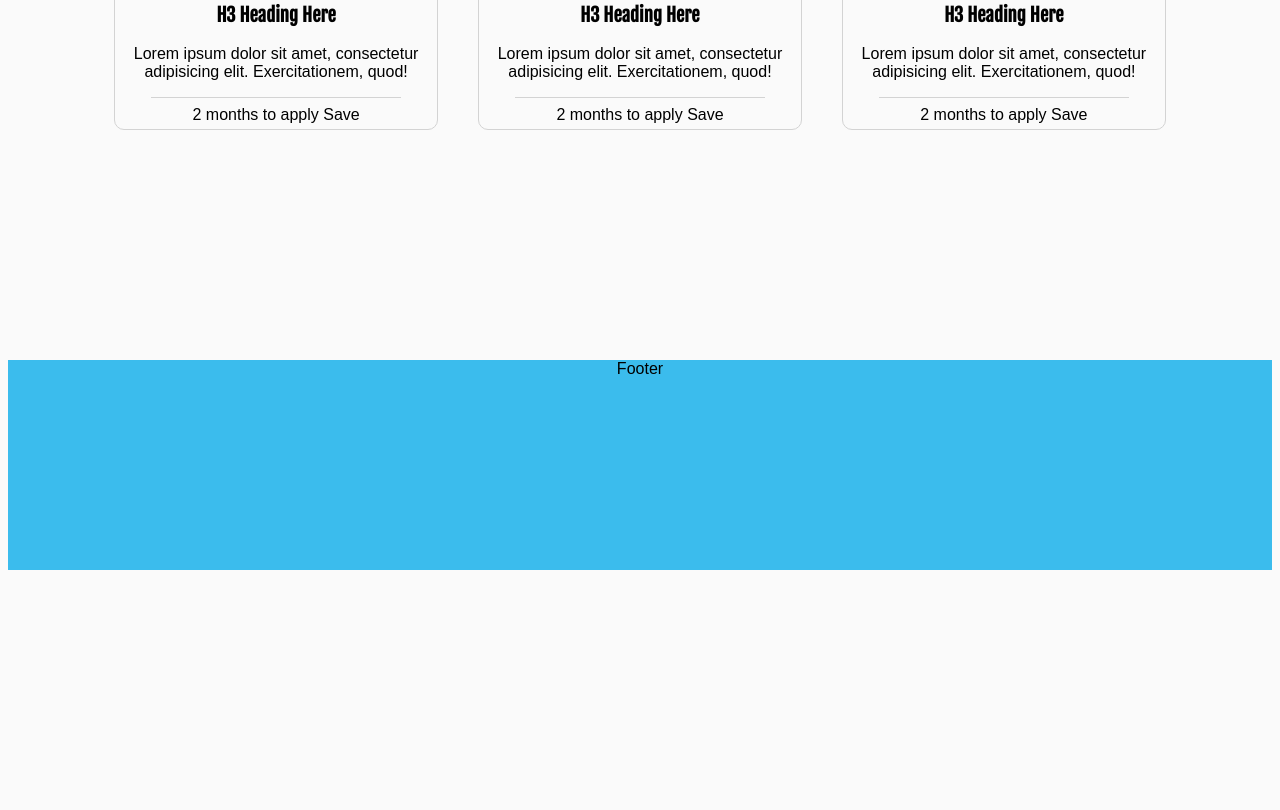
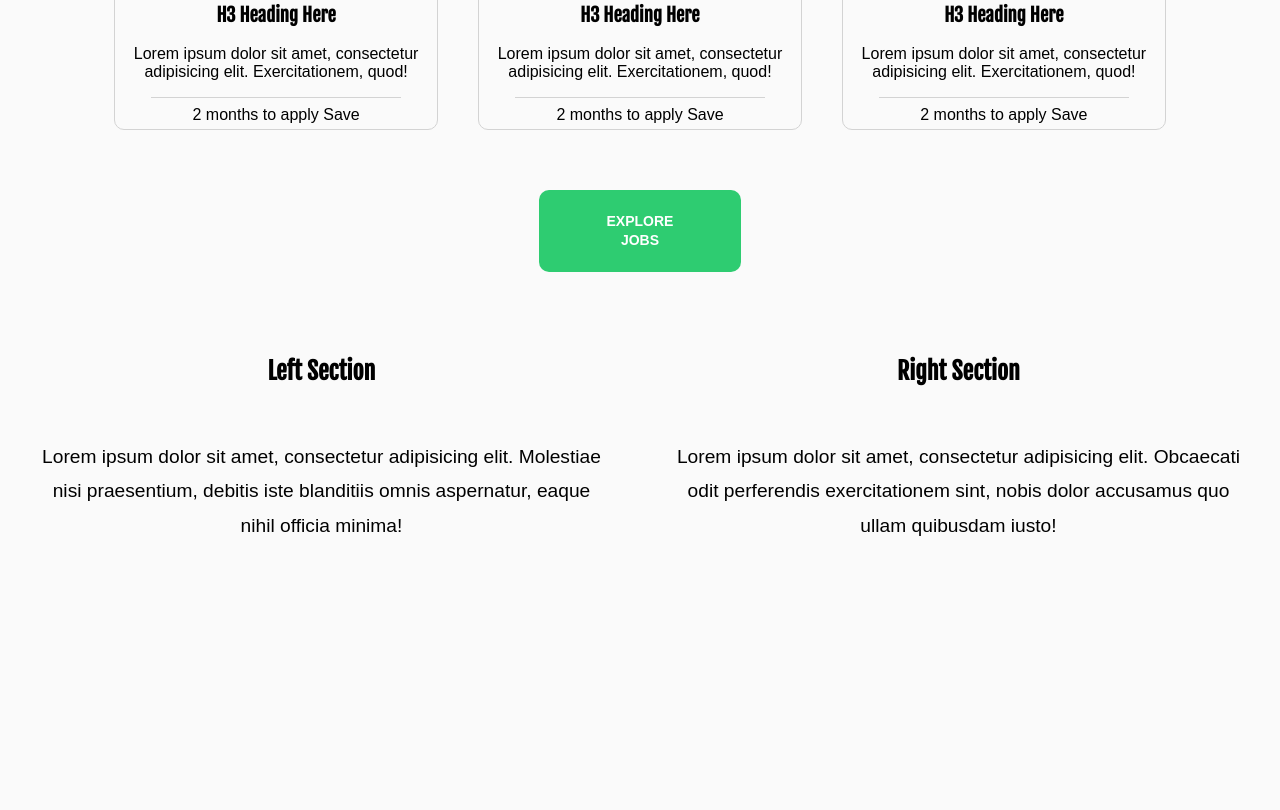
Before and after one commit to Nicknyr/chingu, a plain HTML site: page index.html in a window 1280 px wide. Shown: the part 1290-2100 px from the top of the page. Before the commit the page ends 1868 px from the top, so only its background shows below. Drawn offline with Linux system fonts and the light colour scheme; a web font is replaced by a local one.

Commit message:
Added left/right feature sections and button

```diff
--- a/index.html
+++ b/index.html
@@ -84,17 +84,20 @@
       </div>
     </div>
 
-  <!--  <section class="info-section">
-      <button id="explore-button">Explore Jobs</button>
-        <div id="left">
+        <div id="button-wrapper">
+          <button id="explore-button">Explore Jobs</button>
+        </div>
+
+
+        <div id="left" class="feature-boxes">
           <h3>Left Section</h3>
-          <p>Lorem ipsum dolor sit amet, consectetur adipisicing elit. Aspernatur repellendus, officia a iste quasi corrupti perferendis voluptate atque neque dicta nihil quod quibusdam unde ratione!</p>
+          <p>Lorem ipsum dolor sit amet, consectetur adipisicing elit. Molestiae nisi praesentium, debitis iste blanditiis omnis aspernatur, eaque nihil officia minima!</p>
         </div>
-        <div id="right">
+        <div id="right" class="feature-boxes">
           <h3>Right Section</h3>
-          <p>Lorem ipsum dolor sit amet, consectetur adipisicing elit. Nobis eum aliquam itaque sit veritatis quisquam voluptatem. Porro consequuntur veritatis esse cupiditate, debitis dignissimos molestias vel?</p>
+          <p>Lorem ipsum dolor sit amet, consectetur adipisicing elit. Obcaecati odit perferendis exercitationem sint, nobis dolor accusamus quo ullam quibusdam iusto!</p>
         </div>
-    </section> -->
+
 
     <footer>Footer</footer>
   </div>
--- a/styles.scss
+++ b/styles.scss
@@ -255,12 +255,66 @@
   }
 }
 
+  #button-wrapper {
+    grid-row: 9 / 10;
+    grid-column: 6 / 8;
+
+
+    button {
+      font-size: 14px;
+      line-height: 19px;
+      font-weight: 700;
+      text-align: center;
+      padding: 22px 50px;
+      border: 0;
+      margin: 50px 0;
+      text-transform: uppercase;
+      background-color: #2ecc71;
+      color: white;
+      border-radius: 10px;
+
+      &:hover {
+        background-color: #1abc9c;
+      }
+
+    }
+  }
+
+  .feature-boxes {
+    h3 {
+    //  padding: 1em;
+      font-size: 1.5em;
+    }
+
+    p {
+      line-height: 1.8;
+      font-size: 1.2em;
+      padding: 30px;
+    }
+  }
+
+
+  #left {
+    grid-row: 10 / 12;
+    grid-column: 1 / 7;
+    //background-color: red;
+    //grid-gap: 20px;
+  }
+
+  #right {
+    grid-row: 10 / 12;
+    grid-column: 7 / 13;
+    //background-color: blue;
+  }
+
+
+
 
 
 
   footer {
     grid-column: 1 / 13;
-    grid-row: 11 / 13;
+    grid-row: 15 / 17;
   }
 
 }
```
Also changed, not shown: styles.css, 1 other file.
